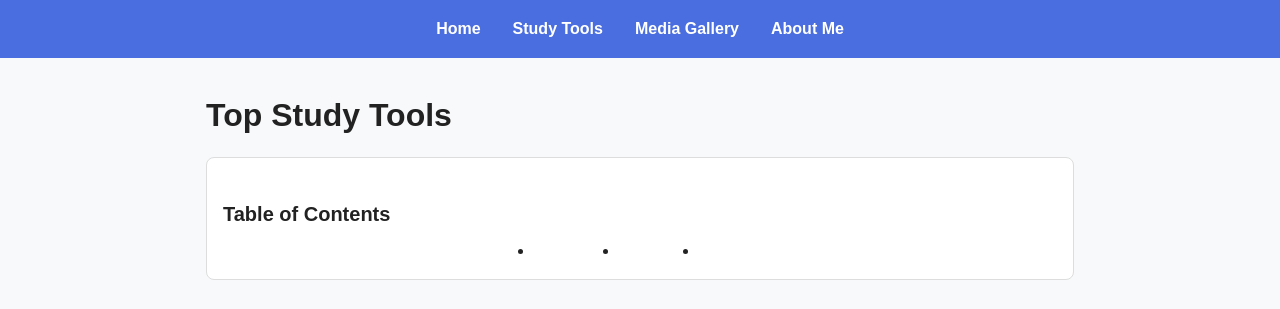
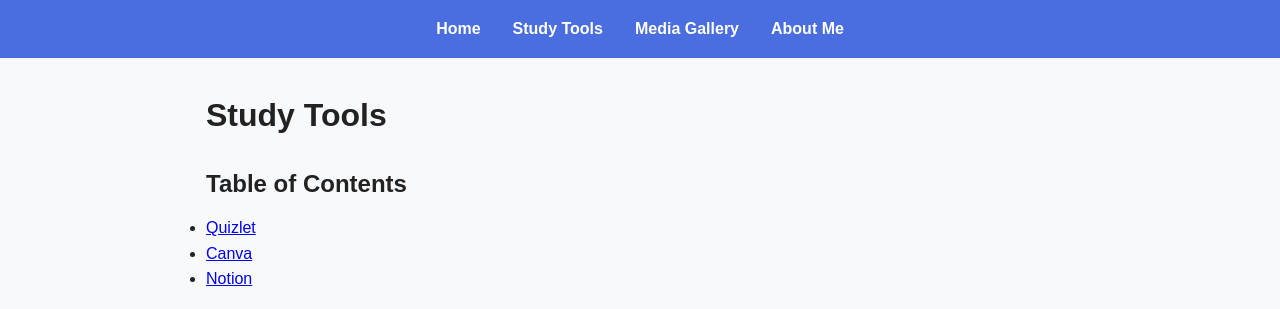
Before and after one commit to elliotjp/ep-tech-toolkit, a plain HTML site: page study-tools.html in a window 1280 px wide. Shown: the top 309 px of the page. Drawn offline with Linux system fonts and the light colour scheme.

Commit message:
Add files via upload

```diff
--- a/study-tools.html
+++ b/study-tools.html
@@ -20,8 +20,18 @@
 </header>
 <main>
 
+
 <section>
-<h1>Top Study Tools</h1>
+<h1>Study Tools</h1>
+<h2>Table of Contents</h2>
+<ul>
+  <li><a href="#quizlet">Quizlet</a></li>
+  <li><a href="#canva">Canva</a></li>
+  <li><a href="#notion">Notion</a></li>
+</ul>
+</section>
+
+<section>
 
 <nav class="toc">
 <h2>Table of Contents</h2>
```
Also changed, not shown: about.html (+1 -1 lines), media-gallery.html (+3 -7 lines), profile.jpg (added).
